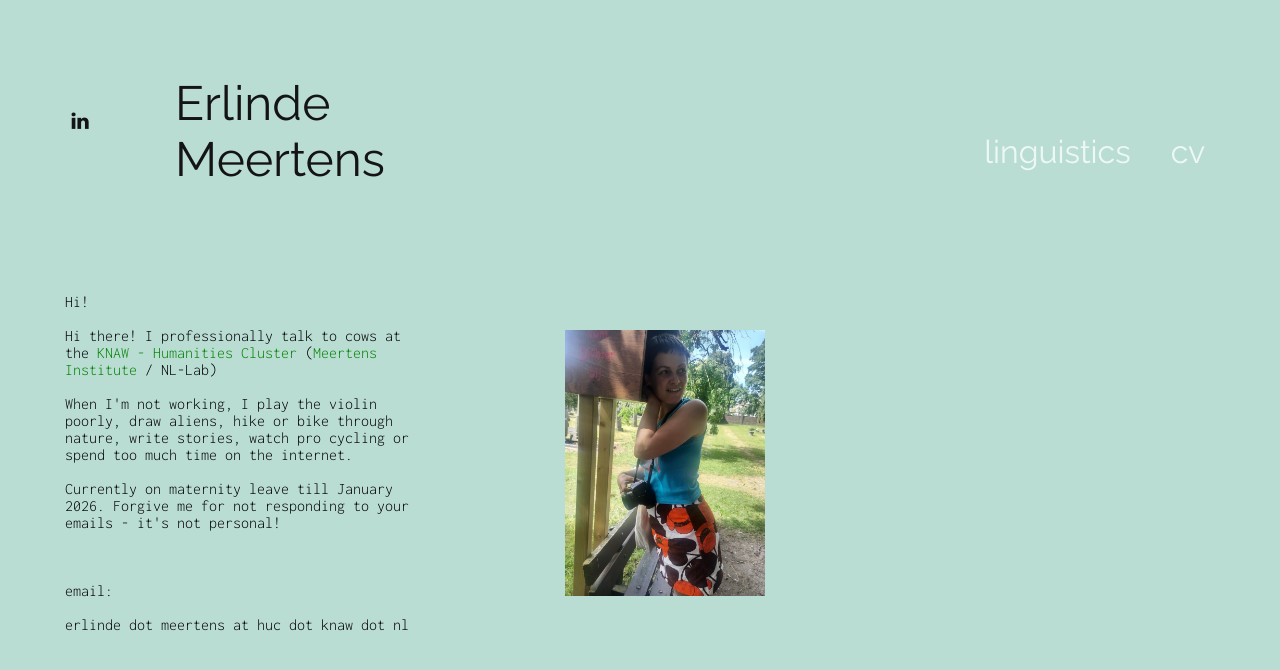
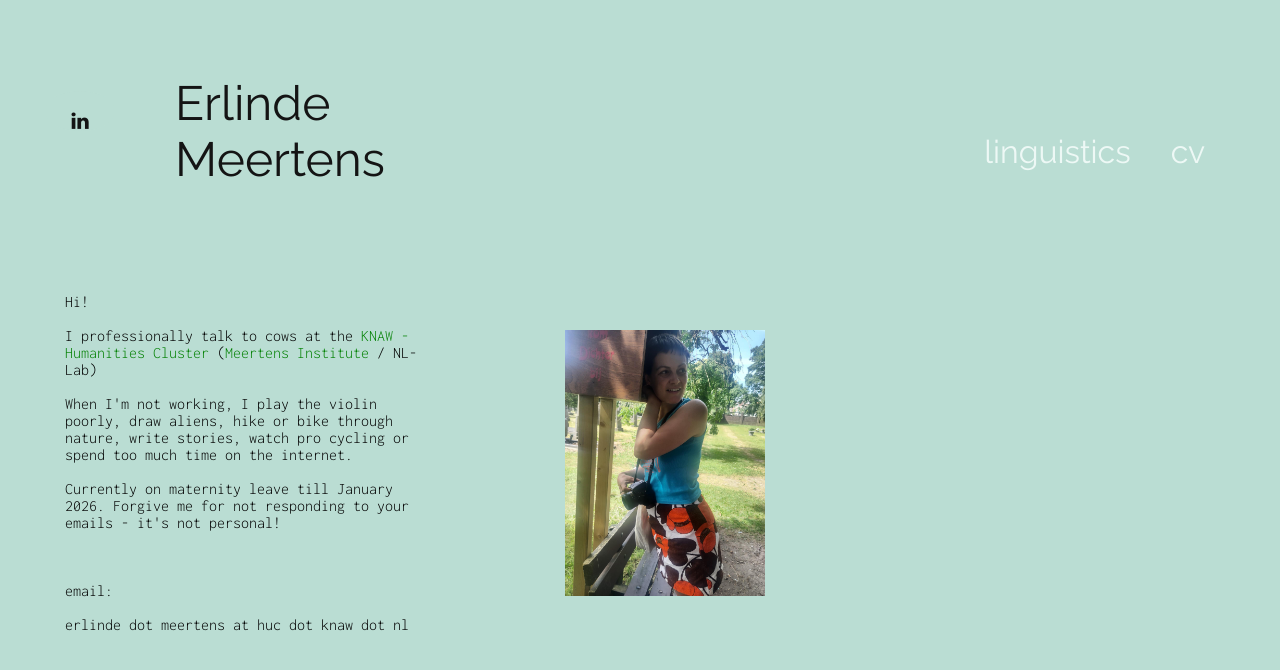
Before and after one commit to emeertens/personal, a Jekyll site: the page built from index.md, in a window 1280 px wide. Shown: the top 670 px of the page. Built offline with Jekyll 4.4.1, drawn with Linux system fonts in a browser that asks for light colours.

Commit message:
fixes small text issues

```diff
--- a/index.md
+++ b/index.md
@@ -4,7 +4,7 @@ layout: home
 ---
 
 <div>
-<p>Hi!<br> <br> Hi there! I professionally talk to cows at the  <a href="https://huc.knaw.nl/" style="color: green;" target="_blank">KNAW - Humanities Cluster</a> (<a href="https://meertens.knaw.nl/en/" style="color: green;" target="_blank">Meertens Institute</a> / NL-Lab)
+<p>Hi!<br> <br> I professionally talk to cows at the  <a href="https://huc.knaw.nl/" style="color: green;" target="_blank">KNAW - Humanities Cluster</a> (<a href="https://meertens.knaw.nl/en/" style="color: green;" target="_blank">Meertens Institute</a> / NL-Lab)
 
 
 <br> <br>
```
Also changed, not shown: linguistics.md (+1 -1 lines).
